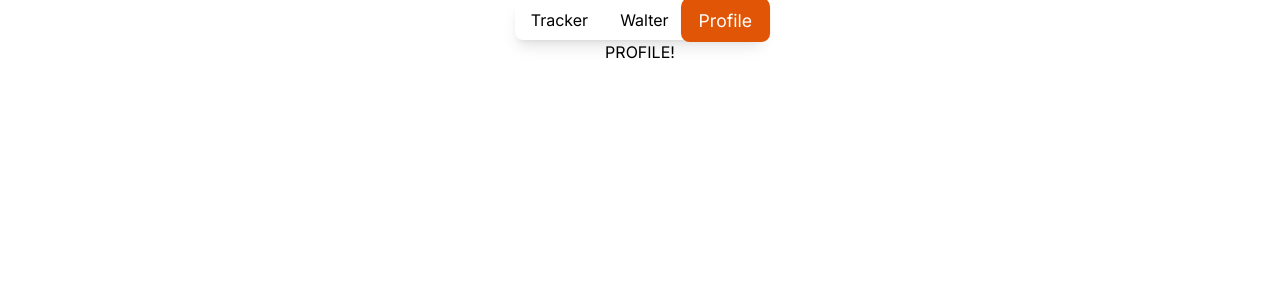
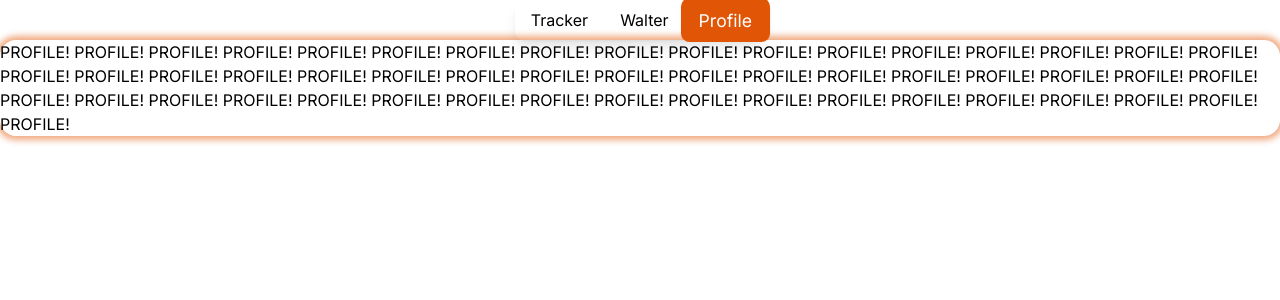
Before and after one commit to natelalor/resumate, a Next.js app: page /profile in a window 1280 px wide. Shown: the top 300 px of the page. Built offline with nearby package versions, Linux system fonts and the light colour scheme.

Commit message:
profile page initialization. Box shadow implementation

```diff
--- a/src/app/profile/page.tsx
+++ b/src/app/profile/page.tsx
@@ -13,9 +13,10 @@ export default function Profile() {
       <div>
         <MainNav activeTab={activeTab as 'tracker' | 'walter' | 'profile'} />
       </div>
-      <div>
+      {/* body container */}
+      <div className="shadow-orange rounded-2xl">
         <p>
-            PROFILE!
+            PROFILE! PROFILE! PROFILE! PROFILE! PROFILE! PROFILE! PROFILE! PROFILE! PROFILE! PROFILE! PROFILE! PROFILE! PROFILE! PROFILE! PROFILE! PROFILE! PROFILE! PROFILE! PROFILE! PROFILE! PROFILE! PROFILE! PROFILE! PROFILE! PROFILE! PROFILE! PROFILE! PROFILE! PROFILE! PROFILE! PROFILE! PROFILE! PROFILE! PROFILE! PROFILE! PROFILE! PROFILE! PROFILE! PROFILE! PROFILE! PROFILE! PROFILE! PROFILE! PROFILE! PROFILE! PROFILE! PROFILE! PROFILE! PROFILE! PROFILE! PROFILE! PROFILE!
         </p>
       </div>
     </main>
--- a/tailwind.config.js
+++ b/tailwind.config.js
@@ -12,6 +12,9 @@ module.exports = {
         'white': '#ffffff',
         'text-color': 'text-gray-600',
       },
+      boxShadow: {
+        'orange': '0 0 6px 4px rgba(225, 85, 6, 0.5)',
+      },
     },
   },
   plugins: [],
```
